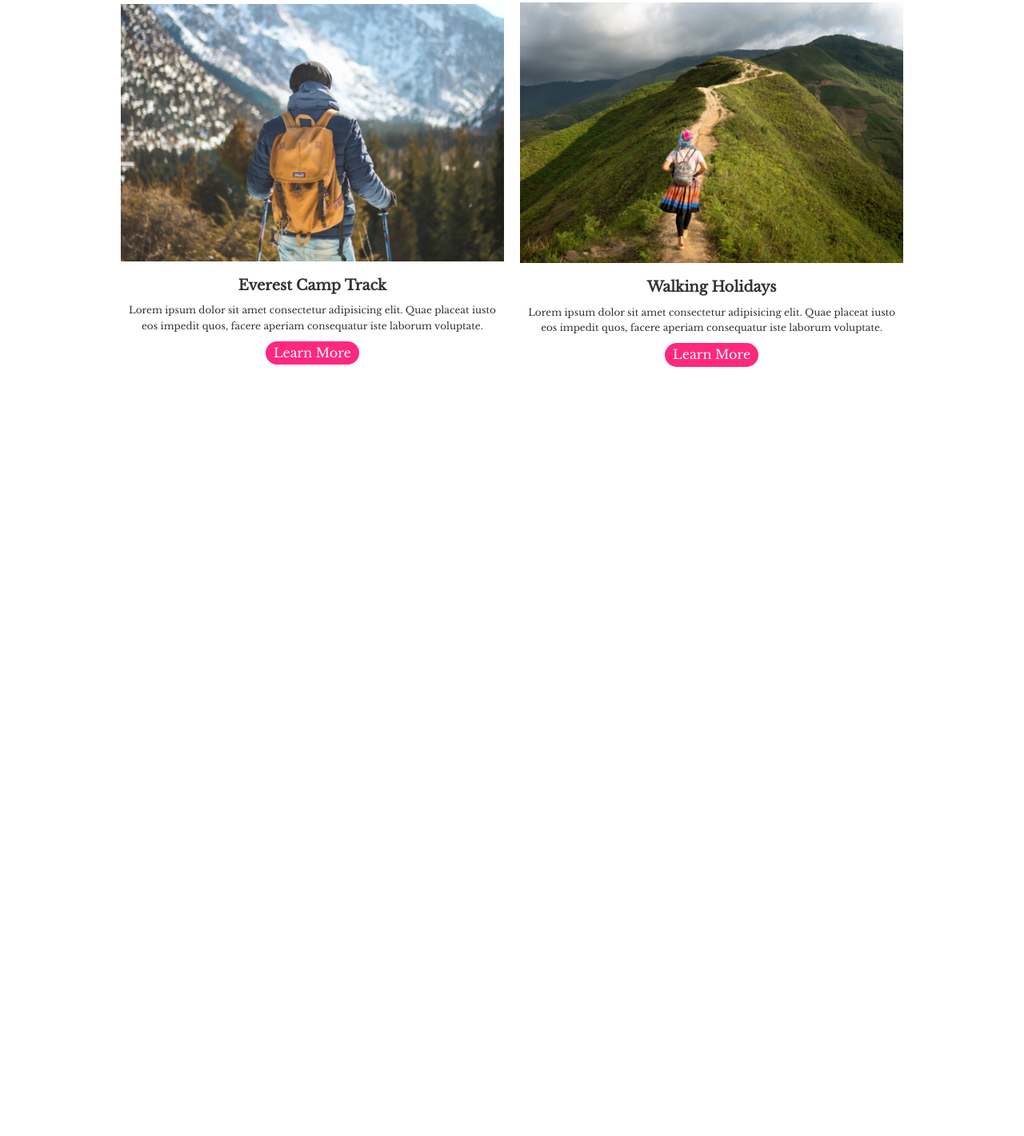
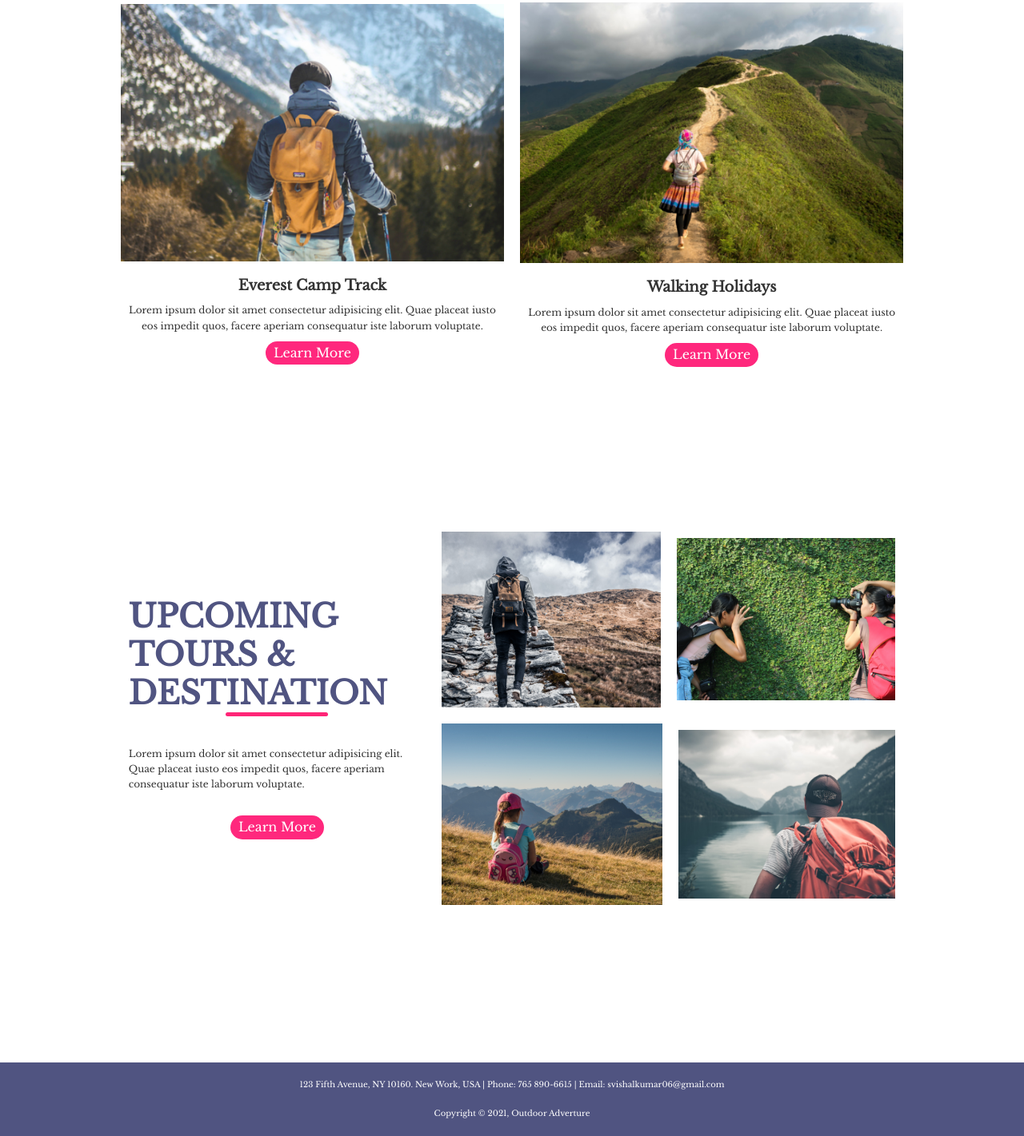
Before and after one commit to svishalkumar06/Adventure, a plain HTML site: page index.html in a window 1280 px wide. Shown: the part 901-2322 px from the top of the page at 80% size. Before the commit the page ends 1400 px from the top, so only its background shows below. Drawn offline with nearby package versions, Linux system fonts and the light colour scheme.

Commit message:
third commit 2

```diff
--- a/css/mobile.css
+++ b/css/mobile.css
@@ -26,3 +26,7 @@
 .flex-items{
     flex-direction: column;
 }
+.grid .row .coloumn{
+    flex-basis: 100% !important;
+    max-width: 100% !important;
+}
--- a/css/style.css
+++ b/css/style.css
@@ -106,3 +106,32 @@ img{
 .events .coloumn p{
     font-size: 12px;
 }
+.row{
+    display: flex;
+    justify-content: center;
+    align-items: center;
+}
+.destinations{
+    margin: 30px 11%;
+    height: 100vh;
+}
+.destinations .header-text{
+    font-size: 40px;
+    font-weight: 600;
+    color: rgb(80, 84, 129);
+}
+.destinations img:hover{
+    opacity: 0.6;
+}
+.destinations .coloumn p {
+    font-size: 12px;
+    margin: 30px 0;
+}
+.footer{
+    background: rgb(80, 84, 129);
+    color: #fff;
+    text-align: center;
+}
+.footer p{
+    font-size: 10px;
+}
--- a/index.html
+++ b/index.html
@@ -48,6 +48,38 @@
                 </div>
             </div>
         </section>
+        <section class="destinations coloumn">
+            <div class="flex-items">
+                <div class="coloumn" style="flex-basis:40%">
+                    <h1 class="header-text">UPCOMING TOURS & DESTINATION</h1>
+                    <div class="line"></div>
+                    <p>Lorem ipsum dolor sit amet consectetur adipisicing elit. Quae placeat iusto eos impedit quos, facere aperiam consequatur iste laborum voluptate.</p>
+                    <a href="#" class="btn-secondary">Learn More</a>
+                </div>
+                <div style="flex-basis:60%" class="grid">
+                    <div class="row">
+                        <div class="coloumn">
+                            <img src="img/img6.png" alt="Image">
+                        </div>
+                        <div class="coloumn">
+                            <img src="img/img4.png" alt="Image">
+                        </div>
+                    </div>
+                    <div class="row">
+                        <div class="coloumn">
+                            <img src="img/img5.png" alt="Image">
+                        </div>
+                        <div class="coloumn">
+                            <img src="img/img3.png" alt="Image">
+                        </div>
+                    </div>
+                </div>
+            </div>
+        </section>
+        <footer class="footer coloumn">
+            <p>123 Fifth Avenue, NY 10160. New Work, USA | Phone: 765 890-6615 | Email: svishalkumar06@gmail.com</p>
+            <p>Copyright &copy 2021, Outdoor Adverture</p>
+        </footer>
     </main>
 </body>
 </html>
```
